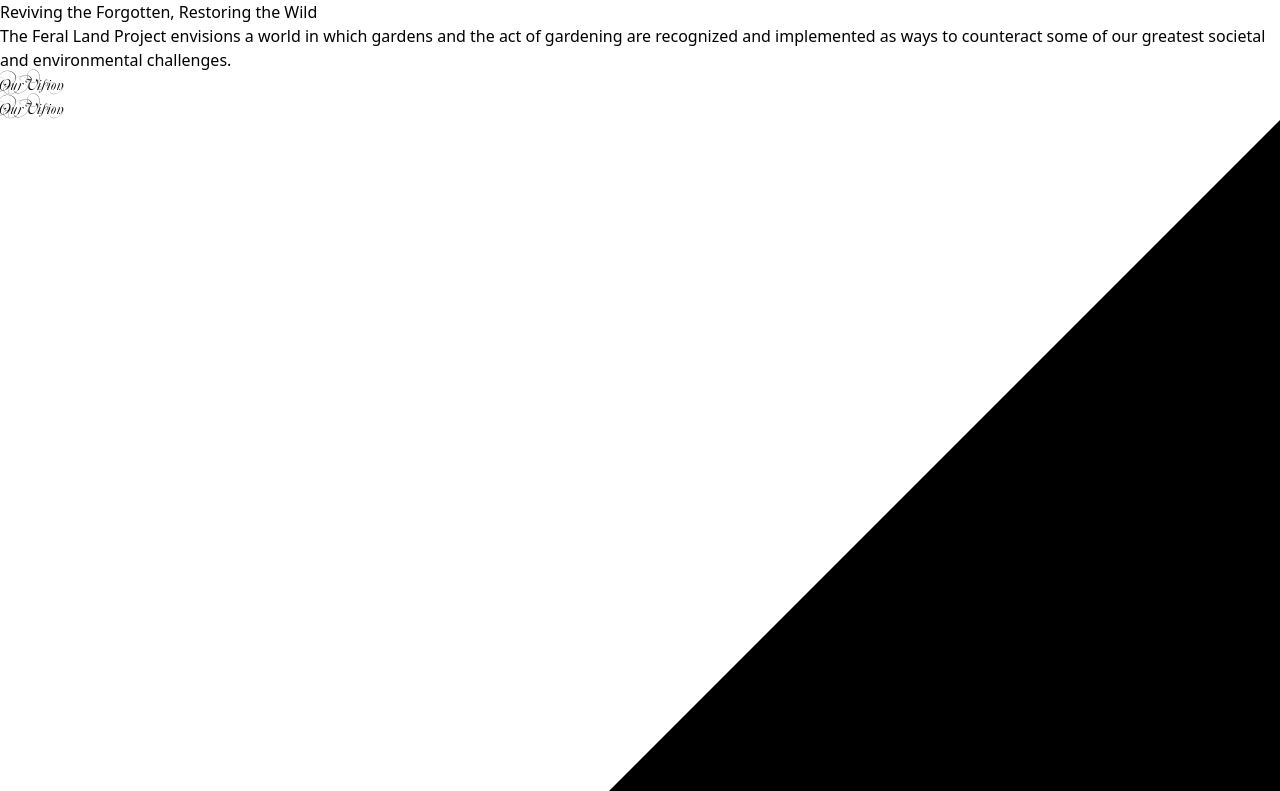
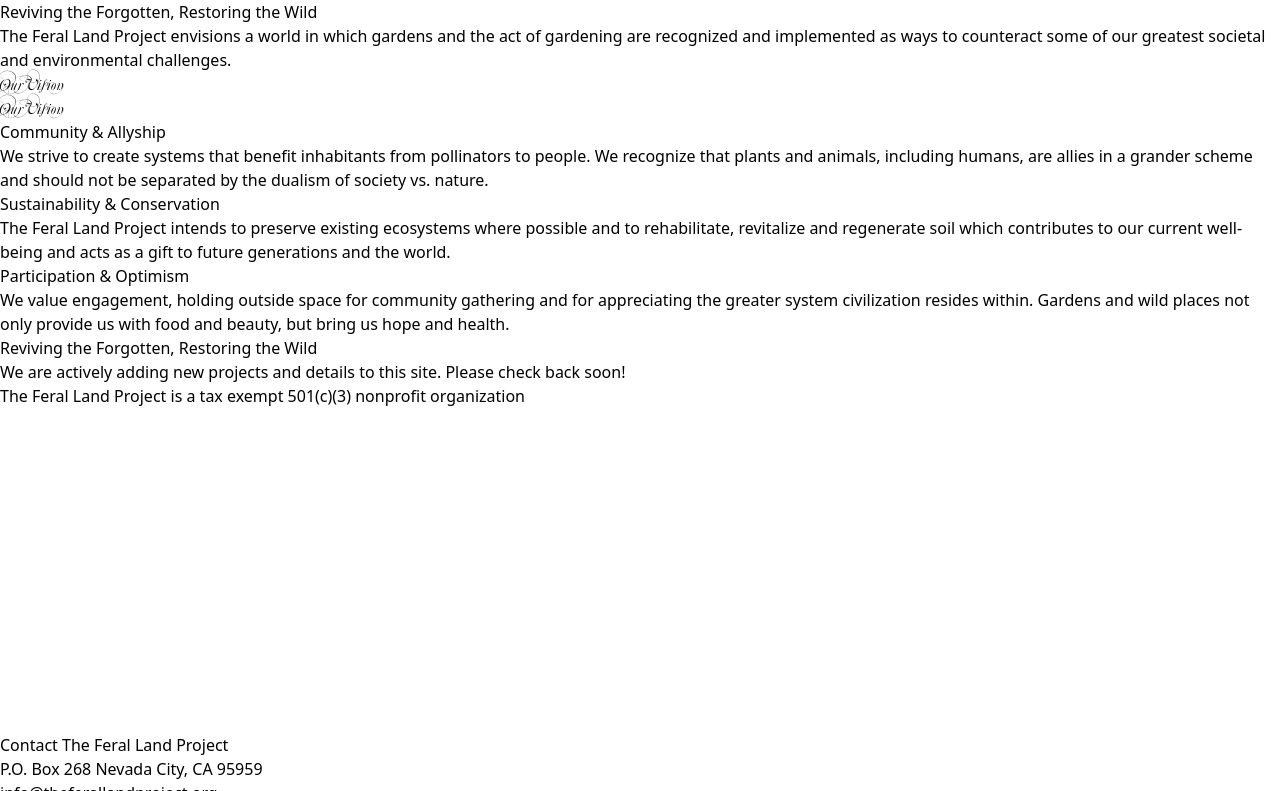
Before and after one commit to kaitywolfe/theferallandproject, a React (Vite) app: page / in a window 1280 px wide. Shown: the part 469-1260 px from the top of the page. Built offline with nearby package versions, Linux system fonts and the light colour scheme.

Commit message:
update styles

```diff
--- a/src/App.jsx
+++ b/src/App.jsx
@@ -60,12 +60,6 @@
 
       {/* third section */}
       <div className="relative bg-black text-white py-16">
-        {/* Top triangle */}
-        <div className="absolute top-0 left-0 w-full overflow-hidden leading-[0]">
-          <svg className="relative block w-full h-[50px]" viewBox="0 0 100 100" preserveAspectRatio="none">
-            <polygon fill="black" points="0,100 100,0 100,100" />
-          </svg>
-        </div>
 
         {/* Content */}
         <div className="container mx-auto px-6 md:px-12 lg:px-24 flex flex-col md:flex-row justify-between items-center space-y-6 md:space-y-0 md:space-x-6">
@@ -88,13 +82,6 @@
           <h2 className="text-2xl font-semibold mb-4">Reviving the Forgotten, Restoring the Wild</h2>
           <div className="w-4/5 mx-auto h-1 bg-white mb-4"></div>
           <p className="text-base leading-6">We are actively adding new projects and details to this site. Please check back soon!</p>
-        </div>
-
-        {/* Bottom triangle */}
-        <div className="absolute bottom-0 left-0 w-full overflow-hidden leading-[0] rotate-180">
-          <svg className="relative block w-full h-[50px]" viewBox="0 0 100 100" preserveAspectRatio="none">
-            <polygon fill="black" points="0,100 100,0 100,100" />
-          </svg>
         </div>
       </div>
 
--- a/src/index.css
+++ b/src/index.css
@@ -12,8 +12,7 @@
   }
 
   .clip-up {
-    clip-path: polygon(0 0, 100% 0, 100% 80%, 50% 100%, 0 80%);
-    /* clip-path: polygon(50% 20%, 100% 0, 100% 100%, 50% 80%, 0 100%, 0 0); */
+    clip-path: polygon(100% 0, 100% 100%, 50% 90%, 0 100%, 0 0);
   }
 }
 
```
